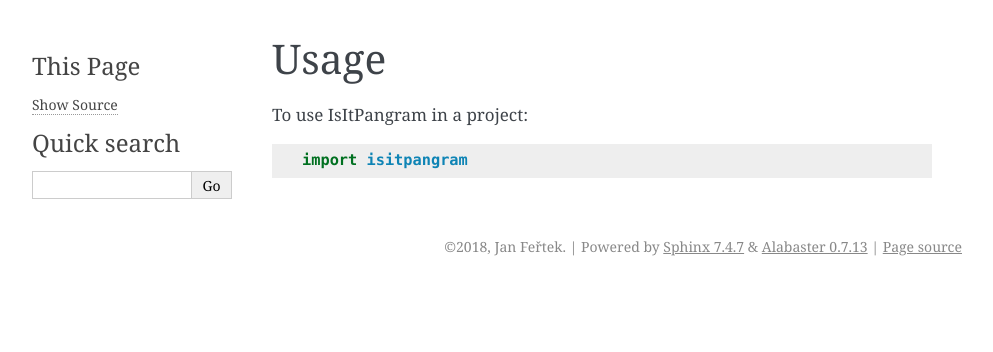
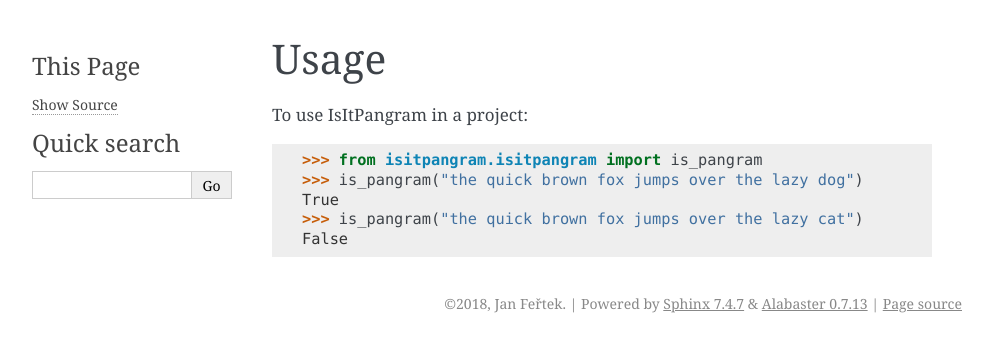
Before and after one commit to fertek/isitpangram, a Sphinx documentation site: the page built from docs/usage.rst, in a window 1280 px wide. Shown: the top 352 px of the page, without its empty margins (148-1141 px from the left). Built offline with Sphinx 7.4.7, drawn with Linux system fonts in a browser that asks for light colours.

Commit message:
Update documentation with more details

```diff
--- a/docs/usage.rst
+++ b/docs/usage.rst
@@ -4,4 +4,8 @@ Usage
 
 To use IsItPangram in a project::
 
-    import isitpangram
+    >>> from isitpangram.isitpangram import is_pangram
+    >>> is_pangram("the quick brown fox jumps over the lazy dog")
+    True
+    >>> is_pangram("the quick brown fox jumps over the lazy cat")
+    False
```
Also changed, not shown: 1 other file.
